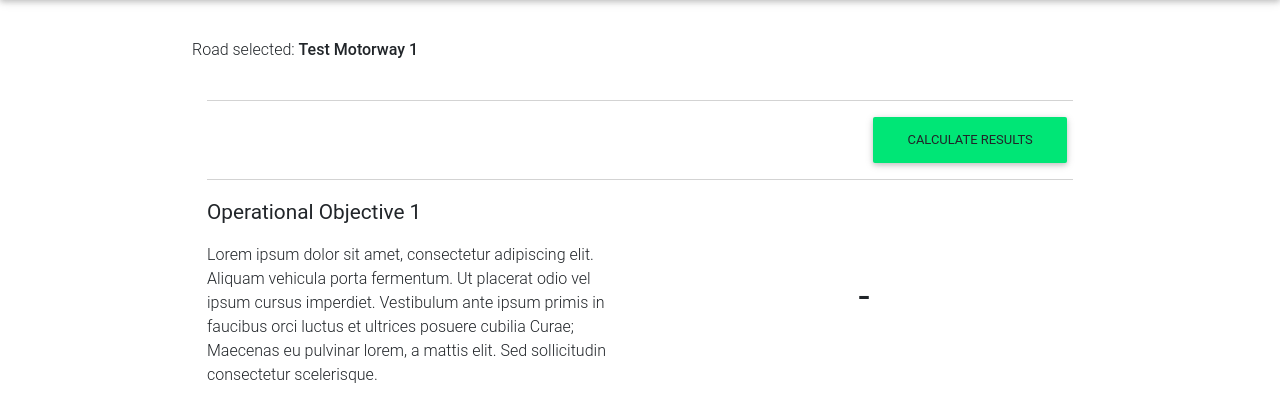
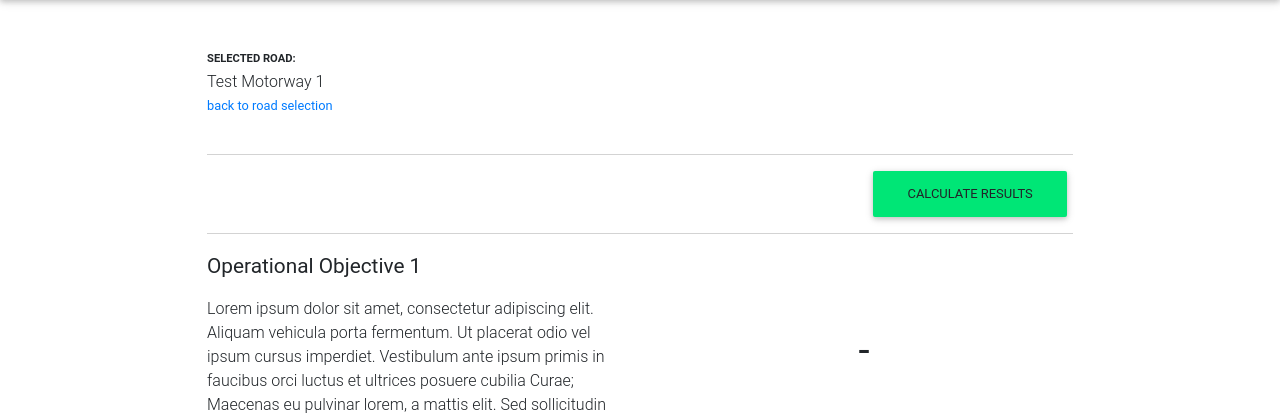
Before and after one commit to susedavid19/Test, a Django app: page /home/1 in a window 1280 px wide. Shown: the part 56-472 px from the top of the page. Run offline with Django 3.2, Linux system fonts and the light colour scheme; data comes from the database, SQL or seed files in the repository; data that the repository does not hold is empty; some libraries are stand-ins or nearby versions.

Commit message:
Add link back to selection and change title style

```diff
--- a/expressways/core/static/base.css
+++ b/expressways/core/static/base.css
@@ -39,7 +39,7 @@ section {
     padding: 5px 0px;
 }
 
-#configuration-list .title-name {
+.title-name {
     font-weight: 700;
     margin-right: 5px;
 }
@@ -48,7 +48,7 @@ section {
     min-width: 150px;
 }
 
-#configuration-list .col-name {
+.col-name {
     font-weight: 700;
     font-size: 0.7em;
     text-transform: uppercase;
@@ -83,3 +83,7 @@ h2 {
     width: 500px;
     text-align: center;
 }
+
+#road-header {
+    padding: 15px;
+}
--- a/expressways/core/templates/core/home.html
+++ b/expressways/core/templates/core/home.html
@@ -9,6 +9,11 @@
 {% endblock %}
 
 {% block content %}
+  <div id="road-header">
+    <div class="row col-name">Selected road:</div>
+    <div id="road-name" class="row">{{ road.name }}</div>
+    <div class="row small"><a href="{% url 'core:road' %}">back to road selection</a></div>
+  </div>
   <div class="row">
     <div class="col">
       <div id="error-card" class="card red accent-2" style="display: none;">
@@ -19,9 +24,6 @@
         </div>
       </div>
     </div>
-  </div>
-  <div class="row">
-    <p>Road selected: <strong>{{ road.name }}</strong></p>
   </div>
   <section id="configuration-list">
     {% for configuration in configurations %}
```
